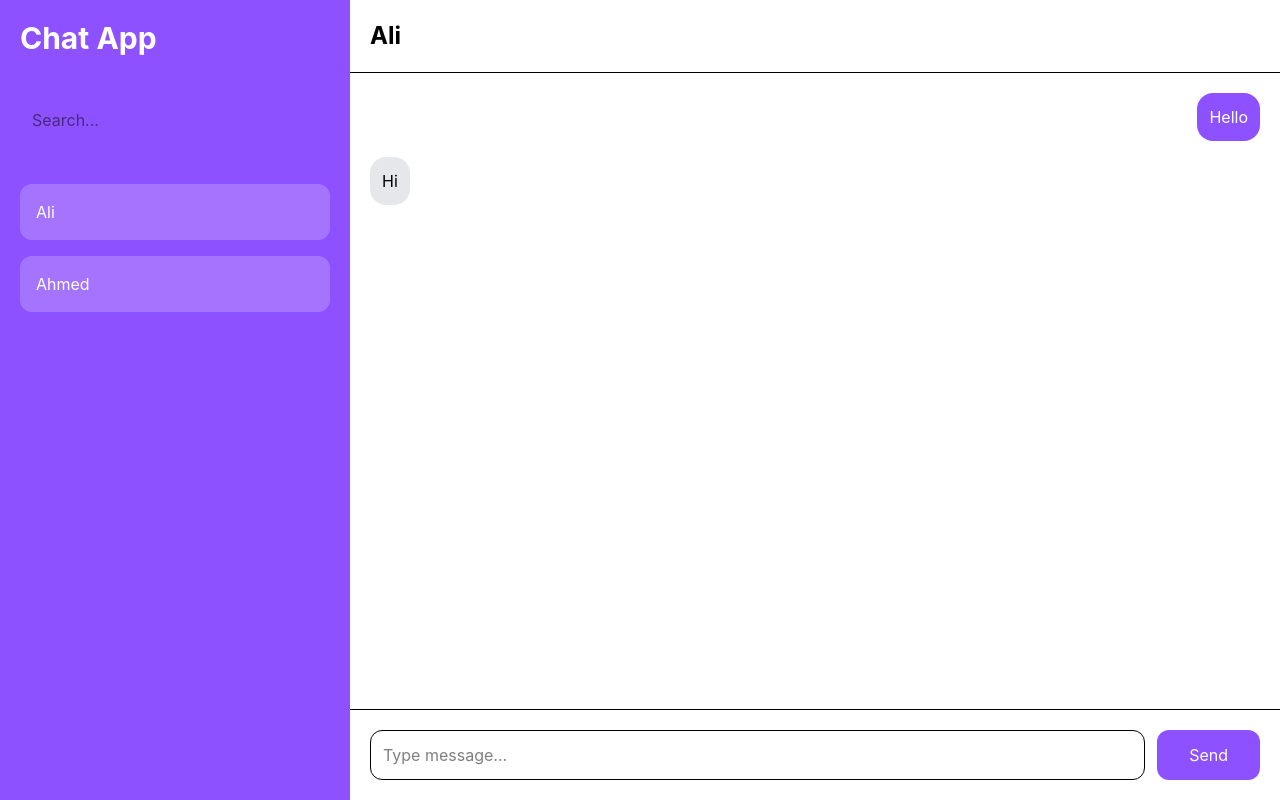
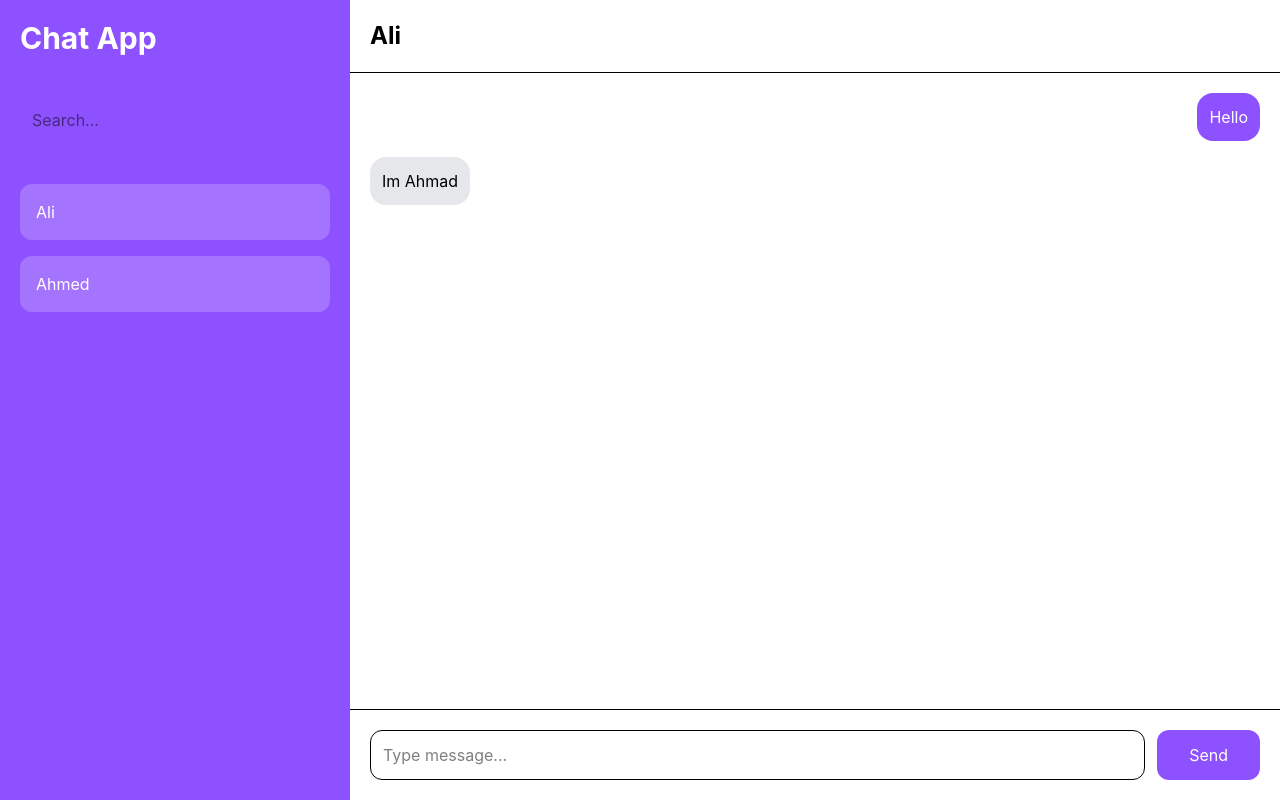
Before and after one commit to hafeez-star/chatApp, a React (Vite) app: page / in a window 1280 px wide. Built offline with nearby package versions, Linux system fonts and the light colour scheme.

Commit message:
save-change

```diff
--- a/src/Components/ChatBox.jsx
+++ b/src/Components/ChatBox.jsx
@@ -11,7 +11,7 @@ const ChatBox = () => {
     },
 
     {
-      text: "Hi",
+      text: "Im Ahmad ",
       sender: "other",
     },
   ]);
@@ -72,8 +72,7 @@ const autoReply = () => {
 
           <div
             key={index}
-            className={`w-fit max-w-[300px] p-3 rounded-2xl ${
-              msg.sender === "me"
+            className={`w-fit max-w-[300px] p-3 rounded-2xl ${msg.sender === "me"
                 ? "bg-violet-500 text-white ml-auto"
                 : "bg-gray-200"
               }`}
```
Lines whose indentation alone changed are shown as unchanged.
